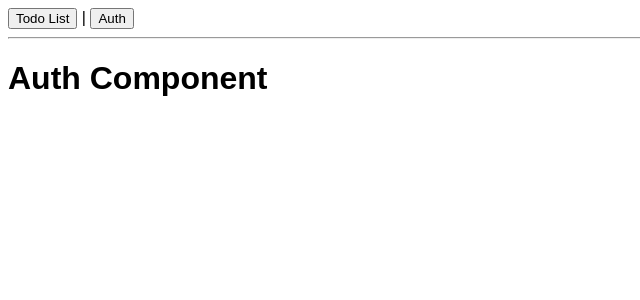
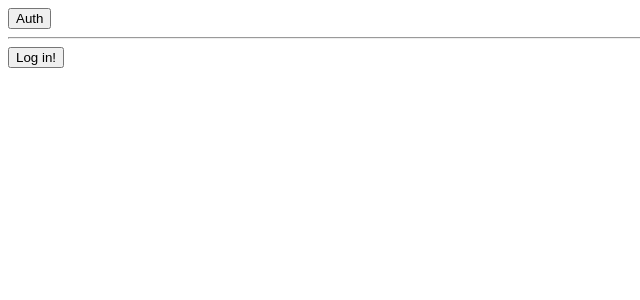
Before and after one commit to annacho/react_hooks, a React (Create React App) app: page / in a window 1280 px wide. Shown: the top 300 px of the page, without its empty margins (0-640 px from the left). Built offline with nearby package versions, Linux system fonts and the light colour scheme; the HTML template or start-up script is replaced by a standard one.

Commit message:
Add useContext hook

```diff
--- a/src/App.js
+++ b/src/App.js
@@ -3,22 +3,30 @@ import React, { useState } from 'react';
 import Todo from './components/Todo';
 import Header from './components/Header';
 import Auth from './components/Auth';
+import AuthContext from './auth-context';
 
 const app = props => {
   const [page, setPage] = useState('auth');
+  const [authStatus, setAuthStatus] = useState(false);
 
   const switchPage = (pageName) => {
     setPage(pageName);
   };
 
+  const login = () => {
+    setAuthStatus(true);
+  };
+
   return (
     <div className="App">
+      <AuthContext.Provider value={{status: authStatus, login: login}}>
         <Header
           onLoadTodos={switchPage.bind(this, 'todos')}
           onLoadAuth={switchPage.bind(this, 'auth')}
         />
         <hr />
         {page === 'auth' ? <Auth /> : <Todo />}
+      </AuthContext.Provider>
     </div>
   );
 };
--- /dev/null
+++ b/src/auth-context.js
@@ -0,0 +1,5 @@
+import React from 'react';
+
+const authContext = React.createContext({status: false, login: () => {}});
+
+export default authContext;
--- a/src/components/Auth.js
+++ b/src/components/Auth.js
@@ -1,7 +1,11 @@
-import React from 'react';
+import React, { useContext } from 'react';
 
-const auth = props => (
-  <h1>Auth Component</h1>
-);
+import AuthContext from '../auth-context';
+
+const auth = props => {
+  const auth = useContext(AuthContext);
+
+  return <button onClick={auth.login}>Log in!</button>;
+};
 
 export default auth;
--- a/src/components/Header.js
+++ b/src/components/Header.js
@@ -1,10 +1,17 @@
-import React from 'react';
+import React, { useContext } from 'react';
 
-const header = props => (
-  <header>
-    <button onClick={props.onLoadTodos}>Todo List</button> |{' '}
-    <button onClick={props.onLoadAuth}>Auth</button>
-  </header>
-);
+import AuthContext from '../auth-context';
+
+const header = props => {
+  const auth = useContext(AuthContext);
+  return (
+    <header>
+      {auth.status ? (
+        <button onClick={props.onLoadTodos}>Todo List</button>
+      ) : null}
+      <button onClick={props.onLoadAuth}>Auth</button>
+    </header>
+  );
+};
 
 export default header;
```
Lines whose indentation alone changed are shown as unchanged.
